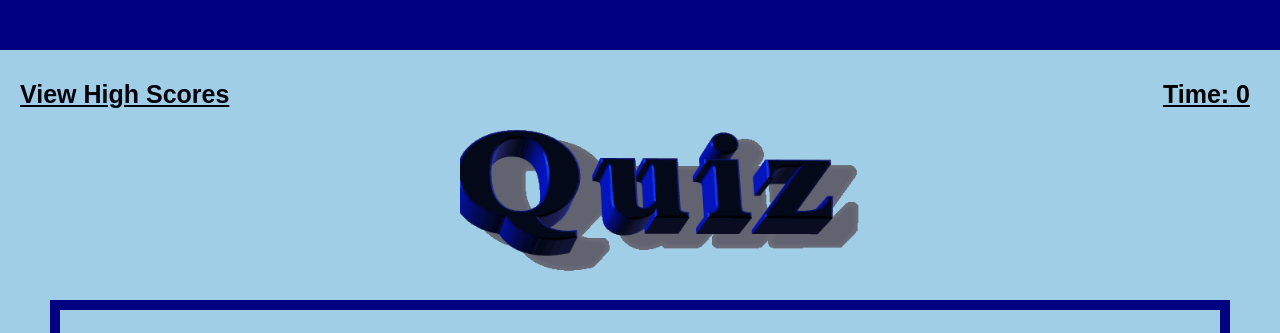
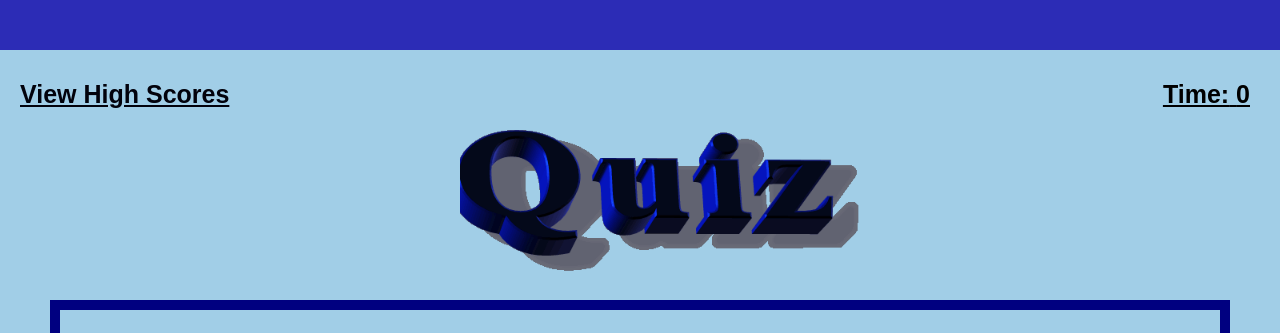
Before and after one commit to shakofa/Web-APIs-Quiz-Project, a plain HTML site: page index.html in a window 1280 px wide. Shown: the top 333 px of the page. Drawn offline with Linux system fonts and the light colour scheme.

Commit message:
changed color

```diff
--- a/css/style.css
+++ b/css/style.css
@@ -9,7 +9,7 @@
 
 /* This is header */
 .header {
-    background-color: navy;
+    background-color: rgb(44, 44, 182);
     top: 0px;
     height: 50px;
     display: block;
```
Also changed, not shown: white-gray.jpg (added).
